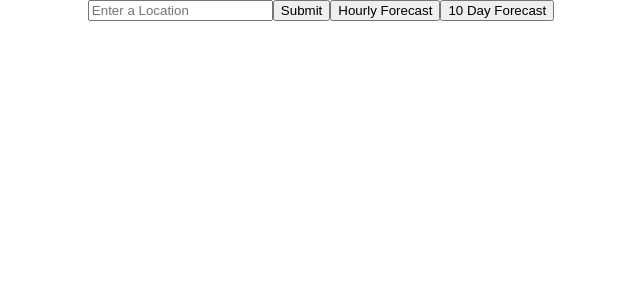
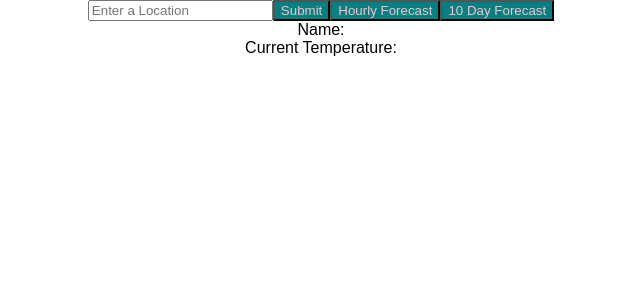
Before and after one commit to chrisninetyone/weathrly, a React (Create React App) app: page / in a window 1280 px wide. Shown: the top 300 px of the page, without its empty margins (319-959 px from the left). Built offline with nearby package versions, Linux system fonts and the light colour scheme.

Commit message:
Hourly Weather Data API

```diff
--- a/package.json
+++ b/package.json
@@ -5,7 +5,8 @@
   "dependencies": {
     "react": "^16.4.2",
     "react-dom": "^16.4.2",
-    "react-scripts": "1.1.5"
+    "react-scripts": "1.1.5",
+    "styled-components": "^3.4.5"
   },
   "scripts": {
     "start": "react-scripts start",
--- a/src/10DayForecast.js
+++ b/src/10DayForecast.js
@@ -2,7 +2,8 @@ import React from 'react';
 import { data } from './data';
 import Card from './Card';
 
-const TenDayForecast = () => {
+const TenDayForecast = (props) => {
+	console.log(props.time)
 	return (
 		<div>
 			{data.forecast.txt_forecast.forecastday.map(value => {
--- a/src/7HourForecast.js
+++ b/src/7HourForecast.js
@@ -1,22 +1,22 @@
 import React from 'react';
-import { data } from './data';
-import Card from './Card';
+import styled from 'styled-components';
 
-const SevenHourForecast = () => {
+const SevenHourForecast = props => {
 	return (
-		<div>
-			{data.hourly_forecast.map(value => {
-				return (
-					<Card
-						time={value.FCTTIME.hour}
-						icon={value.icon_url}
-						temp={value.temp.english}
-						key={value.FCTTIME.epoch}
-					/>
-				);
-			})}
-		</div>
+		<WeatherCard>
+			<h3>Time: {props.time}</h3>
+			<h3>Temp: {props.temp}</h3>
+			<h3>Low: {props.low}</h3>
+			<h3>High: {props.high}</h3>
+		</WeatherCard>
 	);
 };
 
+const WeatherCard = styled.div`
+	border: 1px solid black;
+	h3 {
+		color: red;
+	}
+`;
+
 export default SevenHourForecast;
--- a/src/App.js
+++ b/src/App.js
@@ -4,21 +4,17 @@ import CurrentWeather from './CurrentWeather';
 import SevenHourForecast from './7HourForecast';
 import TenDayForecast from './10DayForecast';
 import Welcome from './Welcome';
+import styled from 'styled-components';
 
 class App extends Component {
 	state = {
 		forecast: false,
 		hourly: false,
 		input: '',
-		name: ''
-	};
-
-	handleHourly = () => {
-		this.setState({ hourly: true, daily: false });
-	};
-
-	handleDaily = () => {
-		this.setState({ daily: true, hourly: false });
+		name: '',
+		currentTemp: '',
+		hourlyTemp: [],
+		dailyTemp: []
 	};
 
 	handleChange = event => {
@@ -33,13 +29,62 @@ class App extends Component {
 		fetch(URL)
 			.then(response => response.json())
 			.then(response => {
-				this.setState({ name: response.name, daily: false, hourly: false });
+				console.log(response);
+				this.setState({
+					name: response.name,
+					daily: false,
+					hourly: false,
+					currentTemp: response.main.temp
+				});
 			});
 	};
 
-	//keep console logging response
+	handleHourly = () => {
+		const APIKey = '2eacf5cd8e08d4adc524186577921400';
+		const URL = `https://api.openweathermap.org/data/2.5/forecast?q=${
+			this.state.input
+		}&APPID=${APIKey}&units=imperial`;
+		fetch(URL)
+			.then(response => response.json())
+			.then(response => {
+				this.setState({
+					name: response.name,
+					hourlyTemp: this.state.hourlyTemp.concat(response.list)
+				});
+			});
+	};
+
+	handleDaily = () => {
+		const APIKey = '2eacf5cd8e08d4adc524186577921400';
+		const URL = `https://api.openweathermap.org/data/2.5/forecast/daily?q${
+			this.state.input
+		}&APPID=${APIKey}&units=imperial`;
+		fetch(URL)
+			.then(response => response.json())
+			.then(response => {
+				console.log(response)
+				this.setState({
+					name: response.name,
+					dailyTemp: this.state.dailyTemp.concat(response.list)
+				});
+			});
+	};
 
 	render() {
+		const SubmitButton = styled.button`
+			color: pink;
+			background-color: teal;
+		`;
+
+		const HourlyForecastButton = styled.button`
+			color: pink;
+			background-color: teal;
+		`;
+		const DailyForecastButton = styled.button`
+			color: pink;
+			background-color: teal;
+		`;
+
 		return (
 			<div className="App">
 				<input
@@ -47,15 +92,41 @@ class App extends Component {
 					placeholder="Enter a Location"
 					onChange={this.handleChange}
 				/>
-				<button type="submit" value="Submit" onClick={this.handleSubmit}>
+				<SubmitButton type="submit" value="Submit" onClick={this.handleSubmit}>
 					Submit
-				</button>
-				<button onClick={this.handleHourly}>Hourly Forecast</button>
-				<button onClick={this.handleDaily}>10 Day Forecast</button>
+				</SubmitButton>
+				<HourlyForecastButton onClick={this.handleHourly}>
+					Hourly Forecast
+				</HourlyForecastButton>
+				<DailyForecastButton onClick={this.handleDaily}>
+					10 Day Forecast
+				</DailyForecastButton>
 				{/* <CurrentWeather /> */}
-				{this.state.name}
-				{this.state.hourly && <SevenHourForecast />}
-				{this.state.daily && <TenDayForecast />}
+				<div>Name: {this.state.name}</div>
+				<div>Current Temperature: {this.state.currentTemp}</div>
+				{this.state.hourlyTemp &&
+					this.state.hourlyTemp.map(hourlyWeather => {
+						return (
+							<SevenHourForecast
+								time={hourlyWeather.dt_txt}
+								temp={hourlyWeather.main.temp}
+								low={hourlyWeather.main.temp_min}
+								high={hourlyWeather.main.temp_max}
+							/>
+						);
+					})}
+
+				{this.state.dailyTemp &&
+					this.state.dailyTemp.map(dailyWeather => {
+						return (
+							<TenDayForecast
+								// time={dailyWeather.list}
+								// temp={dailyWeather.list.temp}
+								// low={dailyWeather.list.temp.min}
+								// high={dailyWeather.list.temp.max}
+							/>
+						);
+					})}
 			</div>
 		);
 	}
--- a/src/Card.js
+++ b/src/Card.js
@@ -1,4 +1,5 @@
 import React from 'react';
+import styled from 'styled-components';
 
 const Card = props => {
 	return (
@@ -10,4 +11,7 @@ const Card = props => {
 	);
 };
 
+const StyledCard = styled(Card)`
+	color: pink;
+`;
 export default Card;
```
Also changed, not shown: 1 other file (tests, documents, lock files or other folders).
